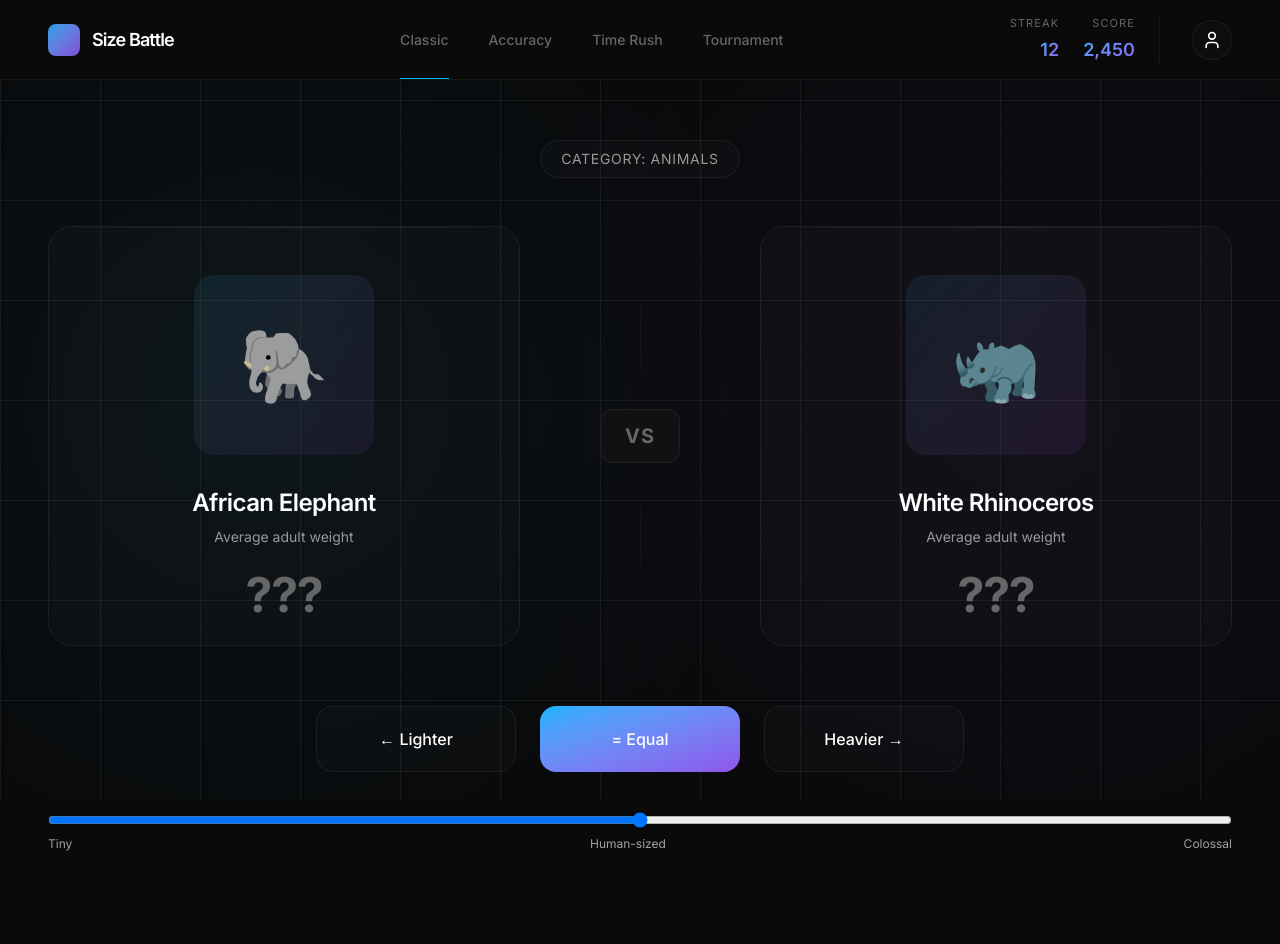
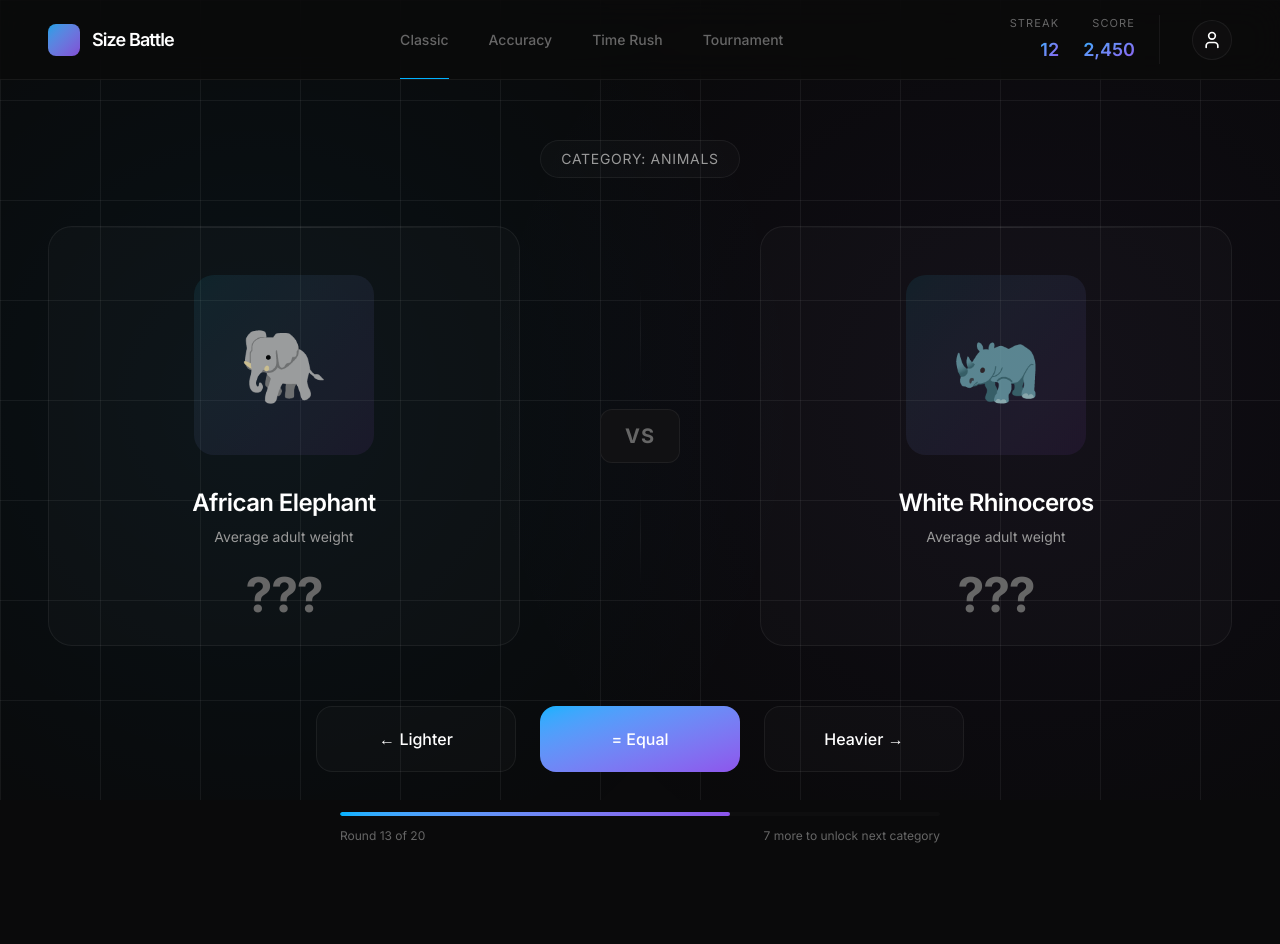
Before and after one commit to waether-the-strm/storremon, a Next.js app: page / in a window 1280 px wide. Shown: the top 944 px of the page. Built offline with nearby package versions, Linux system fonts and the light colour scheme.

Commit message:
feat: replace scale slider with progress bar in home component
- Remove the scale slider section from the home component
- Integrate ProgressBar component to display current progress
- Maintain overall layout and functionality of the home page

```diff
--- a/app/page.tsx
+++ b/app/page.tsx
@@ -1,6 +1,6 @@
 "use client";
 
-import { ScaleSlider } from "@/components/ScaleSlider";
+import { ProgressBar } from "@/components/ProgressBar";
 import { CategoryBadge } from "@/components/CategoryBadge";
 import { VSArena } from "@/components/VSArena";
 import { ActionPanel } from "@/components/ActionPanel";
@@ -50,11 +50,7 @@ export default function Home() {
         onHeavier={handleHeavier}
       />
 
-      {/* Scale Slider - keeping for now */}
-      <section id="scale-slider">
-        <h2 className="sr-only">Scale Slider</h2>
-        <ScaleSlider />
-      </section>
+      <ProgressBar current={13} total={20} progress={65} unlockCount={7} />
     </div>
   );
 }
--- /dev/null
+++ b/components/ProgressBar.tsx
@@ -0,0 +1,30 @@
+interface ProgressBarProps {
+  current: number;
+  total: number;
+  progress: number;
+  unlockCount?: number;
+}
+
+export function ProgressBar({
+  current,
+  total,
+  progress,
+  unlockCount,
+}: ProgressBarProps) {
+  return (
+    <div className="max-w-[600px] mx-auto w-full">
+      <div className="h-1 bg-card rounded-full overflow-hidden relative">
+        <div
+          className="h-full bg-gradient-to-r from-primary to-secondary rounded-full transition-[width] duration-500 ease-out"
+          style={{ width: `${progress}%` }}
+        />
+      </div>
+      <div className="flex justify-between mt-3 text-xs text-foreground-tertiary">
+        <span>
+          Round {current} of {total}
+        </span>
+        {unlockCount && <span>{unlockCount} more to unlock next category</span>}
+      </div>
+    </div>
+  );
+}
```
